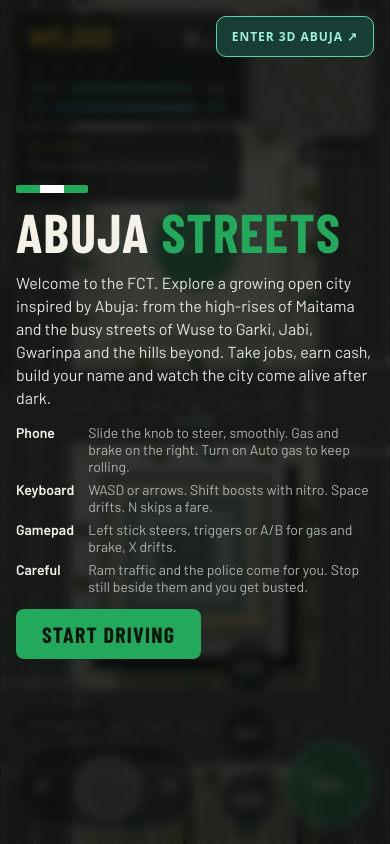
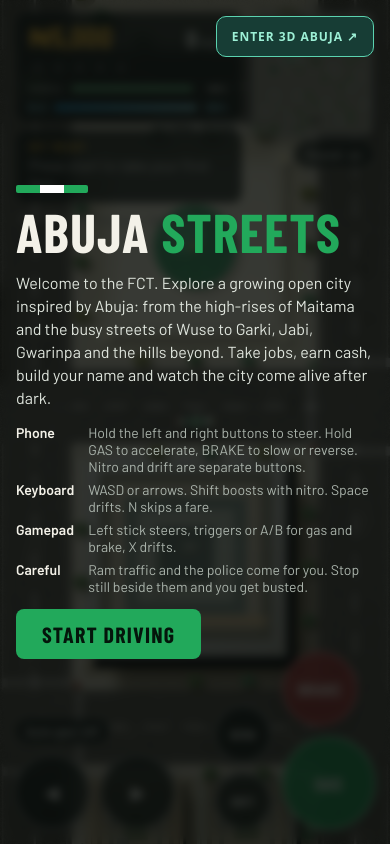
Before and after one commit to Allhaildahking/Abuja-Street, a plain HTML site: page Abuja Streets.html in a window 390 px wide. Drawn offline with nearby package versions, Linux system fonts and the light colour scheme; animation ran at ten frames a second.

Commit message:
Redesign mobile steering and driving controls

```diff
--- a/Abuja Streets.html
+++ b/Abuja Streets.html
@@ -52,21 +52,20 @@ body{margin:0;background:var(--ink);color:var(--text);font-family:var(--body);ov
 #toast.show{opacity:1;transform:translate(-50%,-50%) scale(1)}
 #toast.good{color:#7ff0ad}#toast.bad{color:#ff7b7f}
 .hint{position:absolute;left:0;right:0;bottom:12px;text-align:center;font-size:12px;color:rgba(255,255,255,.8);text-shadow:0 1px 3px rgba(0,0,0,.9);pointer-events:none}
-.ctl{position:absolute;left:16px;right:16px;bottom:16px;display:none;justify-content:space-between;align-items:flex-end;pointer-events:none}
-.ctl .grp{display:flex;gap:8px;align-items:flex-end}
-.ctl .col{display:flex;flex-direction:column;gap:8px}
-.b{pointer-events:auto;touch-action:none;display:grid;place-items:center;border-radius:50%;border:2px solid rgba(255,255,255,.4);background:rgba(10,16,13,.55);color:var(--text);font-family:var(--display);font-weight:700;letter-spacing:1px;font-size:18px;width:70px;height:70px;backdrop-filter:blur(4px);-webkit-backdrop-filter:blur(4px)}
-.b.gas{width:88px;height:88px;background:rgba(34,169,91,.6);border-color:rgba(255,255,255,.6)}
-.b.sm{width:58px;height:58px;font-size:12px;letter-spacing:.3px}
-.b.on{background:rgba(255,255,255,.4)}
-.steer{pointer-events:auto;touch-action:none;position:relative;width:176px;height:80px;border-radius:40px;border:2px solid rgba(255,255,255,.4);background:rgba(10,16,13,.55);backdrop-filter:blur(4px);-webkit-backdrop-filter:blur(4px)}
-.steer .arr{position:absolute;top:50%;transform:translateY(-50%);font-size:18px;color:rgba(255,255,255,.55)}
-.steer .arr.l{left:14px}.steer .arr.r{right:14px}
-.knob{position:absolute;top:50%;left:50%;width:60px;height:60px;margin:-30px 0 0 -30px;border-radius:50%;background:rgba(255,255,255,.3);border:2px solid rgba(255,255,255,.85)}
-.steer.on .knob{background:rgba(34,169,91,.7)}
-.chip{pointer-events:auto;align-self:flex-start;font:600 12px var(--body);letter-spacing:.3px;color:var(--text);background:rgba(10,16,13,.6);border:1px solid rgba(255,255,255,.4);border-radius:14px;padding:5px 10px}
-.chip[aria-pressed="true"]{background:rgba(34,169,91,.75);border-color:#fff}
+.ctl{position:absolute;left:14px;right:14px;bottom:max(14px,env(safe-area-inset-bottom));display:none;justify-content:space-between;align-items:flex-end;pointer-events:none;gap:12px}
+.ctl .grp{display:flex;gap:10px;align-items:flex-end}
+.ctl .col{display:flex;flex-direction:column;gap:9px}
+.ctl .steer-group{display:flex;gap:10px;align-items:flex-end}
+.b{pointer-events:auto;touch-action:none;user-select:none;-webkit-user-select:none;display:grid;place-items:center;border-radius:50%;border:2px solid rgba(255,255,255,.48);background:rgba(10,16,13,.76);color:var(--text);font-family:var(--display);font-weight:700;letter-spacing:.8px;font-size:17px;width:76px;height:76px;box-shadow:0 5px 16px rgba(0,0,0,.35),inset 0 1px 0 rgba(255,255,255,.12);backdrop-filter:blur(7px);-webkit-backdrop-filter:blur(7px)}
+.b.gas{width:94px;height:94px;background:rgba(25,153,78,.88);border-color:rgba(180,255,205,.85);font-size:19px}
+.b.brake{width:76px;height:76px;background:rgba(180,48,48,.76);border-color:rgba(255,180,180,.7)}
+.b.sm{width:58px;height:58px;font-size:11px;letter-spacing:.2px}
+.b.on{transform:scale(.94);background:rgba(242,182,50,.85);border-color:#fff;box-shadow:0 0 0 4px rgba(242,182,50,.18)}
+.steer{display:none}
+.chip{pointer-events:auto;align-self:flex-start;font:600 12px var(--body);letter-spacing:.3px;color:var(--text);background:rgba(10,16,13,.72);border:1px solid rgba(255,255,255,.45);border-radius:14px;padding:6px 11px}
+.chip[aria-pressed="true"]{background:rgba(34,169,91,.85);border-color:#fff}
 @media (pointer:coarse),(max-width:700px){.ctl{display:flex}.hint{display:none}}
+@media(max-width:380px){.ctl{left:9px;right:9px;gap:6px}.ctl .grp{gap:6px}.ctl .col{gap:7px}.ctl .steer-group{gap:6px}.b{width:64px;height:64px;font-size:15px}.b.gas{width:78px;height:78px}.b.brake{width:64px;height:64px}.b.sm{width:50px;height:50px;font-size:10px}}
 .intro{position:absolute;inset:0;display:grid;place-items:center;padding:16px;background:rgba(8,12,10,.8);backdrop-filter:blur(5px);-webkit-backdrop-filter:blur(5px);overflow:auto}
 .intro.off{display:none}
 .card{max-width:460px;width:100%;display:flex;flex-direction:column;gap:14px}
@@ -101,18 +100,20 @@ h1 em{font-style:normal;color:var(--green)}
   <div class="ctl">
     <div class="col">
       <button class="chip" id="auto" aria-pressed="false">Auto gas: off</button>
-      <div class="steer" id="steer" aria-label="Steering pad. Slide left or right">
-        <span class="arr l">◀</span><span class="arr r">▶</span>
-        <div class="knob" id="knob"></div>
+      <div class="steer-group" aria-label="Steering controls">
+        <button class="b" data-k="l" aria-label="Steer left">◀</button>
+        <button class="b" data-k="r" aria-label="Steer right">▶</button>
       </div>
     </div>
     <div class="grp">
       <div class="col">
         <button class="b sm" data-k="n">NITRO</button>
         <button class="b sm" data-k="h">DRIFT</button>
-        <button class="b sm" data-k="b">BRAKE</button>
       </div>
-      <button class="b gas" data-k="g">GAS</button>
+      <div class="col">
+        <button class="b brake" data-k="b">BRAKE</button>
+        <button class="b gas" data-k="g">GAS</button>
+      </div>
     </div>
   </div>
   <div class="intro" id="intro">
@@ -121,7 +122,7 @@ h1 em{font-style:normal;color:var(--green)}
       <h1>Abuja <em>Streets</em></h1>
       <p>Welcome to the FCT. Explore a growing open city inspired by Abuja: from the high-rises of Maitama and the busy streets of Wuse to Garki, Jabi, Gwarinpa and the hills beyond. Take jobs, earn cash, build your name and watch the city come alive after dark.</p>
       <div class="keys">
-        <b>Phone</b><span>Slide the knob to steer, smoothly. Gas and brake on the right. Turn on Auto gas to keep rolling.</span>
+        <b>Phone</b><span>Hold the left and right buttons to steer. Hold GAS to accelerate, BRAKE to slow or reverse. Nitro and drift are separate buttons.</span>
         <b>Keyboard</b><span>WASD or arrows. Shift boosts with nitro. Space drifts. N skips a fare.</span>
         <b>Gamepad</b><span>Left stick steers, triggers or A/B for gas and brake, X drifts.</span>
         <b>Careful</b><span>Ram traffic and the police come for you. Stop still beside them and you get busted.</span>
@@ -541,8 +542,7 @@ function thud(v) {
 function updatePlayer(dt) {
   damageT = Math.max(0, damageT - dt);
   const k = keys;
-  let tstr = (k.right ? 1 : 0) - (k.left ? 1 : 0), rate = 7, gas = !!(k.up || touch.g || autoGas), brk = !!(k.down || touch.b), hb = !!(k.hb || touch.h);
-  if (steerPad.active) { tstr = steerPad.v; rate = 16; }
+  let tstr = (k.right || touch.r ? 1 : 0) - (k.left || touch.l ? 1 : 0), rate = 9, gas = !!(k.up || touch.g || autoGas), brk = !!(k.down || touch.b), hb = !!(k.hb || touch.h);
   try {
     const pads = navigator.getGamepads ? navigator.getGamepads() : [];
     const gp = [...pads].find(x => x && x.connected);
@@ -1247,18 +1247,7 @@ document.querySelectorAll('[data-k]').forEach(b => {
   b.addEventListener('pointerdown', on); b.addEventListener('pointerup', off); b.addEventListener('pointercancel', off); b.addEventListener('lostpointercapture', off);
 });
 document.querySelector('.ctl').addEventListener('contextmenu', e => e.preventDefault());
-/* analog steering pad: slide the knob, release to centre */
-const padEl = $('steer'), knob = $('knob');
-function padSet(e) {
-  const r = padEl.getBoundingClientRect(), travel = r.width / 2 - 34;
-  let v = (e.clientX - (r.left + r.width / 2)) / travel; v = clamp(v, -1, 1);
-  if (Math.abs(v) < .06) v = 0;
-  steerPad.v = v; knob.style.transform = `translateX(${v * travel}px)`;
-}
-function padEnd() { steerPad.active = false; steerPad.v = 0; knob.style.transform = ''; padEl.classList.remove('on'); }
-padEl.addEventListener('pointerdown', e => { e.preventDefault(); steerPad.active = true; padEl.classList.add('on'); try { padEl.setPointerCapture(e.pointerId); } catch (_) { } padSet(e); });
-padEl.addEventListener('pointermove', e => { if (steerPad.active) padSet(e); });
-['pointerup', 'pointercancel', 'lostpointercapture'].forEach(t => padEl.addEventListener(t, padEnd));
+/* Direction buttons use the same hold-to-steer input as keyboard arrows. */
 /* auto gas: keep the cab rolling, just steer and brake */
 const autoBtn = $('auto');
 try { autoGas = localStorage.getItem('abuja-auto') === '1'; } catch (_) { }
```
